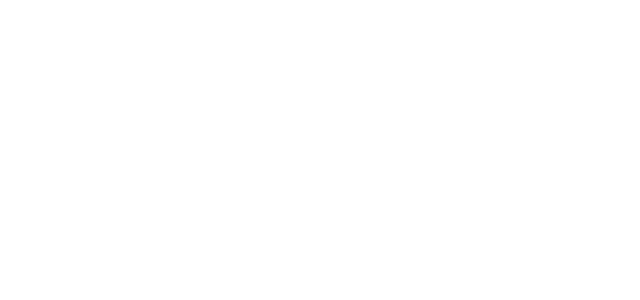
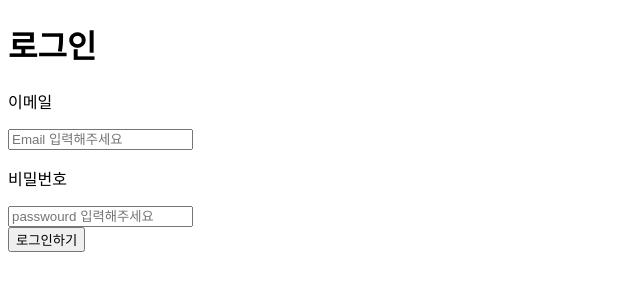
Before and after one commit to parkharoi/wanted-pre-onboarding-frontend, a React (Create React App) app: page /signin in a window 1280 px wide. Shown: the top 300 px of the page, without its empty margins (0-640 px from the left). Built offline with nearby package versions, Linux system fonts and the light colour scheme.

Commit message:
로그인 완료

```diff
--- a/src/page/home.jsx
+++ b/src/page/home.jsx
@@ -1,7 +1,30 @@
 import React from "react";
 
 const Home = () => {
-  return <div></div>;
+  return (
+    <div>
+      <input data-testid="new-todo-input" />
+      <button data-testid="new-todo-add-button">추가</button>
+      <div>
+        <li>
+          <label>
+            <input type="checkbox" />
+            <span>TODO 1</span>
+          </label>
+          <button data-testid="modify-button">수정</button>
+          <button data-testid="delete-button">삭제</button>
+        </li>
+        <li>
+          <label>
+            <input type="checkbox" />
+            <span>TODO 1</span>
+          </label>
+          <button data-testid="modify-button">수정</button>
+          <button data-testid="delete-button">삭제</button>
+        </li>
+      </div>
+    </div>
+  );
 };
 
 export default Home;
--- a/src/page/signin.jsx
+++ b/src/page/signin.jsx
@@ -1,7 +1,69 @@
-import React from "react";
+import { useRef, useState } from "react";
+import { useNavigate } from "react-router-dom";
+import { baseInstance } from "../tools/instance";
 
-const signin = () => {
-  return <div></div>;
+const Signin = () => {
+  const navigate = useNavigate("");
+  const emailRef = useRef("");
+  const pwRef = useRef("");
+  const [disabled, setDisabled] = useState(false);
+
+  return (
+    <div>
+      <h1>로그인</h1>
+
+      <p>이메일</p>
+      <input
+        ref={emailRef}
+        type="email"
+        data-testid="email-input"
+        maxLength="30"
+        placeholder="Email 입력해주세요"
+      />
+
+      <p>비밀번호</p>
+      <input
+        ref={pwRef}
+        type="password"
+        data-testid="password-input"
+        maxLength="30"
+        minLength="8"
+        placeholder="passwourd 입력해주세요"
+      />
+
+      <br />
+      <button
+        onClick={(e) => {
+          e.preventDefault();
+          const join = {
+            userId: emailRef.current.value,
+            password: pwRef.current.value,
+          };
+
+          if (join.userId == "" || join.password == "") {
+            alert("내용을 입력해 주세요");
+          } else if (!join.userId.includes("@") || join.password.length < 8) {
+            setDisabled(true);
+            alert("email @와 비밀번호 8자리 이상인지 확인 해주세요!");
+          } else {
+            baseInstance
+              .post("/auth/signin", {
+                email: join.userId,
+                password: join.password,
+              })
+              .then((res) =>
+                localStorage.setItem("token", res.data.access_token)
+              );
+            alert("로그인 완료!");
+            navigate("/home");
+          }
+        }}
+        data-testid="signin-button"
+      >
+        로그인하기
+      </button>
+    </div>
+  );
 };
 
-export default signin;
+export default Signin;
--- a/src/page/signup.jsx
+++ b/src/page/signup.jsx
@@ -27,6 +27,7 @@
 
   return (
     <div>
+      <h1> 회원가입</h1>
       <p>이메일</p>
       <input
         onChange={(e) => setEmail(e.target.value)}
@@ -47,12 +48,7 @@
       />
       {password.length < 8 ? <p>8자 이상 입력해 주세요 </p> : <></>}
       <br />
-      <button
-        type="button"
-        data-testid="signup-button"
-        onClick={handleSubmit}
-        // disabled
-      >
+      <button type="button" data-testid="signup-button" onClick={handleSubmit}>
         회원가입
       </button>
     </div>
--- a/src/shared/Router.js
+++ b/src/shared/Router.js
@@ -1,8 +1,8 @@
 import React from "react";
 import { BrowserRouter, Route, Routes } from "react-router-dom";
-import SignIn from "../page/signin";
-import SignUp from "../page/signup";
-import Home from "../page/home";
+import SignIn from "../page/Signin";
+import SignUp from "../page/Signup";
+import Home from "../page/Home";
 
 const Router = () => {
   return (
```
